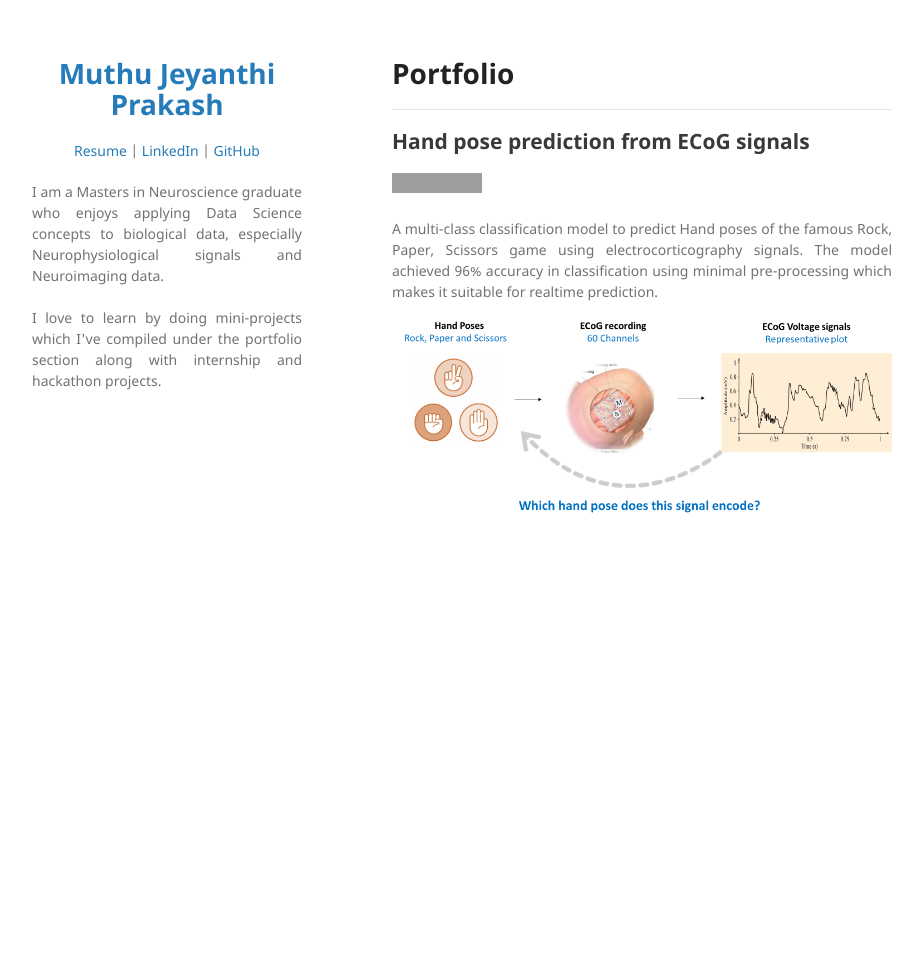
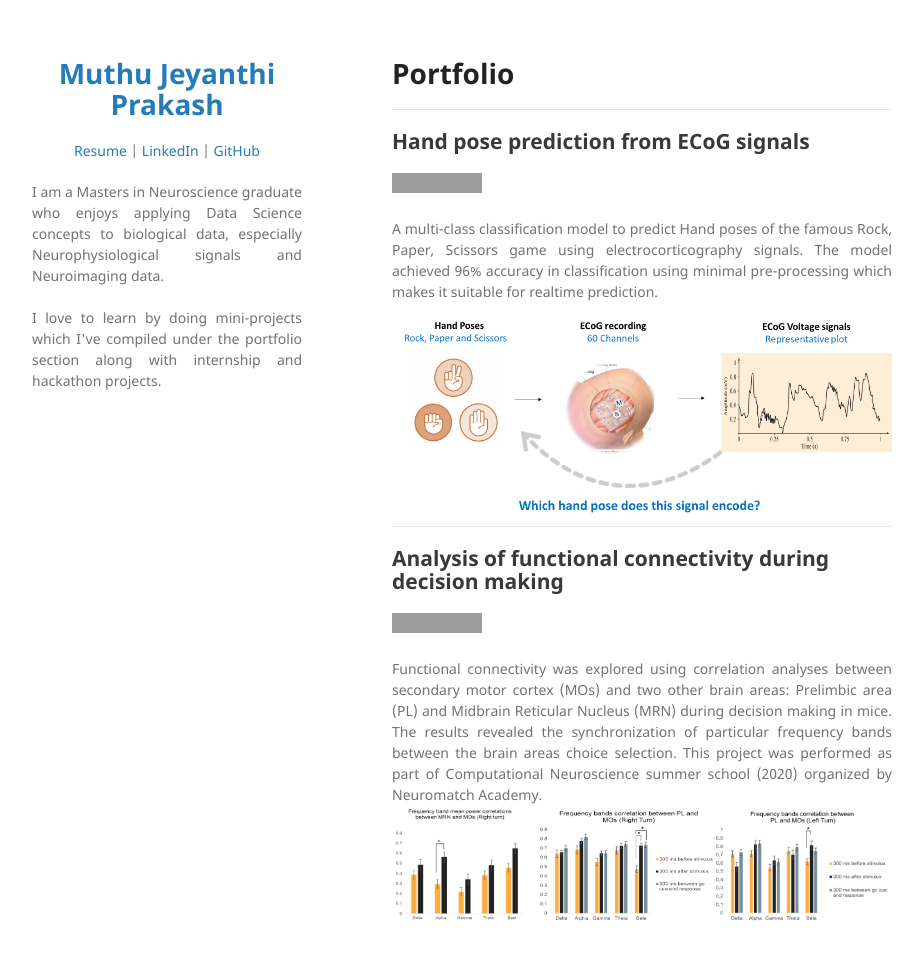
Before and after one commit to Muthu-Jeyanthi/Muthu-Jeyanthi.github.io, a Jekyll site: the page built from index.md, in a window 1280 px wide and 990 px high. Shown: the top 960 px of the window, without its empty margins (178-1101 px from the left). Built offline with Jekyll 4.4.1, drawn with Linux system fonts in a browser that asks for light colours; our own code applies the rules of GitHub Pages for plain Markdown files; grey boxes are pictures that could not be loaded.

Commit message:
Update index.md

```diff
--- a/index.md
+++ b/index.md
@@ -7,3 +7,13 @@
 <div style="text-align: justify">A multi-class classification model to predict Hand poses of the famous Rock, Paper, Scissors game using electrocorticography signals. The model achieved 96% accuracy in classification using minimal pre-processing which makes it suitable for realtime prediction.</div>
 
 <center><img src="assets/img/Ecog_image.png"/></center>
+
+
+---
+## Analysis of functional connectivity during decision making
+
+[![Run in Google Colab](https://img.shields.io/badge/Colab-Run_in_Google_Colab-blue?logo=Google&logoColor=FDBA18)](https://colab.research.google.com/drive/16yHW17_wBuQALTkcY8qOw7K1NHWaGM5-?usp=sharing)
+
+<div style="text-align: justify"> Functional connectivity was explored using correlation analyses between secondary motor cortex (MOs) and two other brain areas: Prelimbic area (PL) and Midbrain Reticular Nucleus (MRN) during decision making in mice. The results revealed the synchronization of particular frequency bands between the brain areas choice selection. This project was performed as part of Computational Neuroscience summer school (2020) organized by Neuromatch Academy.  </div>
+
+<center><img src="assets/img/res.png"/></center>
```
